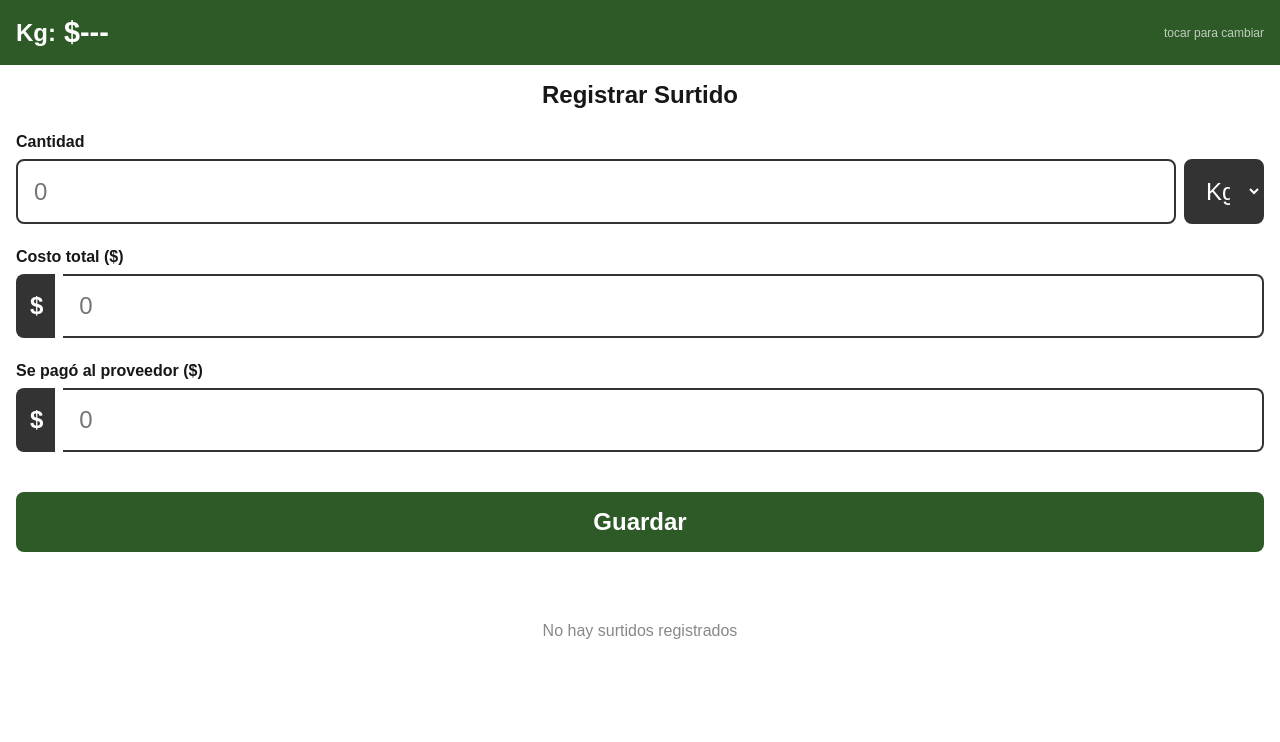
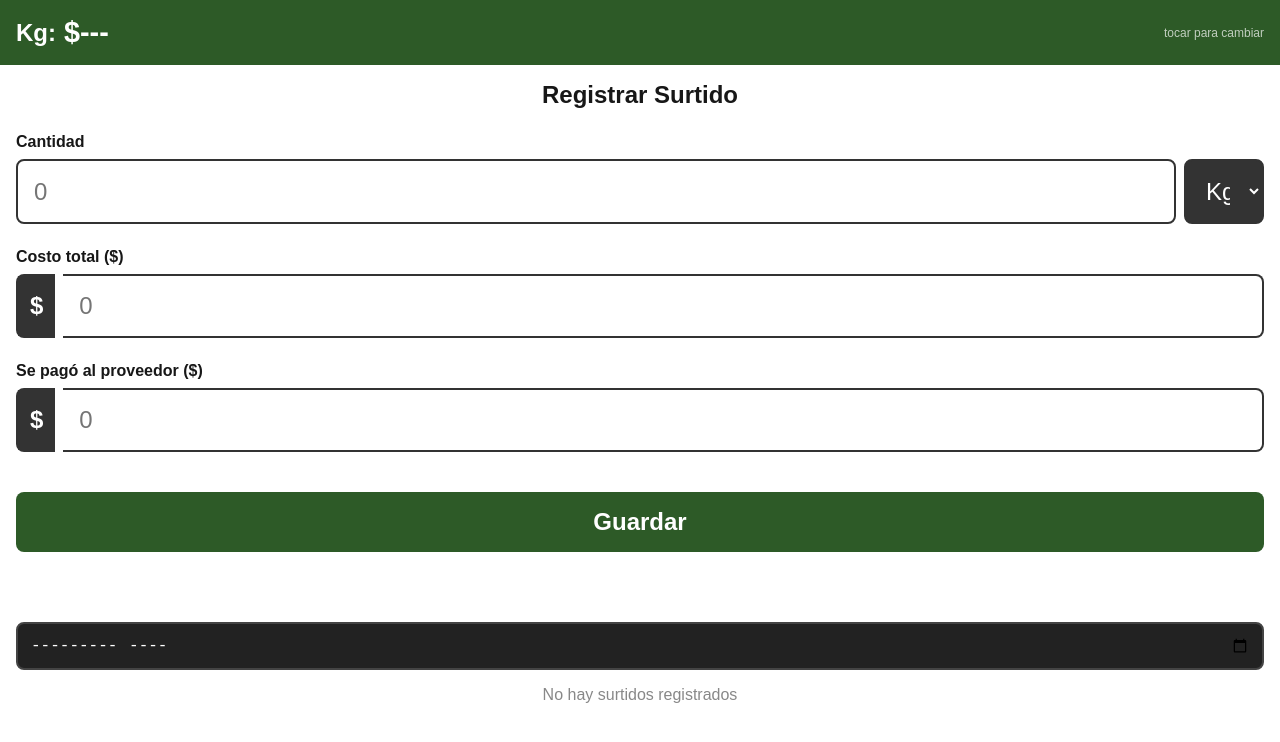
Before and after one commit to Chatesito/app-platano-control, a Next.js app: page /surtido in a window 1280 px wide. Shown: the top 742 px of the page. Built offline with nearby package versions, Linux system fonts and the light colour scheme.

Commit message:
feat: agregar filtro por mes en historiales

```diff
--- a/src/app/surtido/page.module.css
+++ b/src/app/surtido/page.module.css
@@ -107,6 +107,18 @@
   text-align: center;
   color: #888;
   font-size: 1rem;
+}
+
+.filtroMes {
+  width: 100%;
+  padding: 0.75rem;
+  font-size: 1rem;
+  border: 2px solid #444;
+  border-radius: 8px;
+  background-color: #222;
+  color: white;
+  box-sizing: border-box;
+  margin-bottom: 1rem;
 }
 
 /* Historial de surtidos */
@@ -224,3 +236,14 @@
 .botonGuardar {
   background-color: #4caf50;
 }
+
+.inputModal {
+  width: 100%;
+  padding: 1rem;
+  font-size: 1.5rem;
+  border: 2px solid #555;
+  border-radius: 8px;
+  background-color: #222;
+  color: white;
+  box-sizing: border-box;
+}
--- a/src/app/surtido/page.tsx
+++ b/src/app/surtido/page.tsx
@@ -6,11 +6,15 @@ import styles from './page.module.css';
 
 export default function RegistrarSurtidoPage() {
   const [compras, setCompras] = useState<Compra[]>([]);
+  const [comprasFiltradas, setComprasFiltradas] = useState<Compra[]>([]);
   const [kilos, setKilos] = useState('');
   const [unidad, setUnidad] = useState<'kg' | 'ton'>('kg');
   const [costoTotal, setCostoTotal] = useState('');
   const [pagadoProveedor, setPagadoProveedor] = useState('');
   const [guardado, setGuardado] = useState(false);
+
+  // Filtro por mes
+  const [filtroMes, setFiltroMes] = useState('');
 
   // Modal states
   const [mostrarModalPago, setMostrarModalPago] = useState(false);
@@ -20,6 +24,20 @@ export default function RegistrarSurtidoPage() {
   useEffect(() => {
     cargarCompras();
   }, []);
+
+  // Filtrar por mes
+  useEffect(() => {
+    if (!filtroMes) {
+      setComprasFiltradas(compras);
+    } else {
+      const [year, month] = filtroMes.split('-').map(Number);
+      const filtradas = compras.filter(c => {
+        const fecha = new Date(c.fecha);
+        return fecha.getFullYear() === year && fecha.getMonth() === month - 1;
+      });
+      setComprasFiltradas(filtradas);
+    }
+  }, [filtroMes, compras]);
 
   async function cargarCompras() {
     const todas = await db.compras.orderBy('fecha').reverse().toArray();
@@ -160,11 +178,18 @@ export default function RegistrarSurtidoPage() {
       {/* Historial de surtidos */}
       <h2 className={styles.subtitulo}>Historial de Surtidos</h2>
 
-      {compras.length === 0 ? (
+      <input
+        type="month"
+        className={styles.filtroMes}
+        value={filtroMes}
+        onChange={(e) => setFiltroMes(e.target.value)}
+      />
+
+      {comprasFiltradas.length === 0 ? (
         <p className={styles.sinDatos}>No hay surtidos registrados</p>
       ) : (
         <div className={styles.historial}>
-          {compras.map(compra => {
+          {comprasFiltradas.map(compra => {
             const pagado = compra.costoTotal - compra.saldoProveedor;
             const pendiente = compra.saldoProveedor;
             const pagadoCompleto = pendiente === 0;
@@ -204,7 +229,7 @@ export default function RegistrarSurtidoPage() {
           <div className={styles.modalContenido} onClick={e => e.stopPropagation()}>
             <h2>Añadir Pago</h2>
             <input
-              className={styles.input}
+              className={styles.inputModal}
               type="number"
               placeholder="Monto ($)"
               value={pagoMonto}
--- a/src/app/venta/page.module.css
+++ b/src/app/venta/page.module.css
@@ -309,3 +309,15 @@
   font-weight: bold;
   color: white;
 }
+
+.filtroMes {
+  width: 100%;
+  padding: 0.75rem;
+  font-size: 1rem;
+  border: 2px solid #444;
+  border-radius: 8px;
+  background-color: #222;
+  color: white;
+  box-sizing: border-box;
+  margin-bottom: 1rem;
+}
```
Also changed, not shown: src/app/venta/page.tsx (+25 -1 lines), 1 other file (tests, documents, lock files or other folders).
